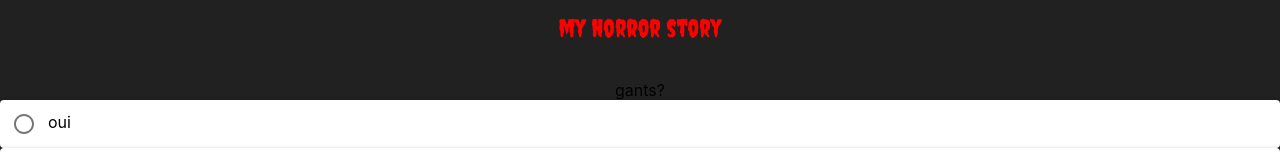
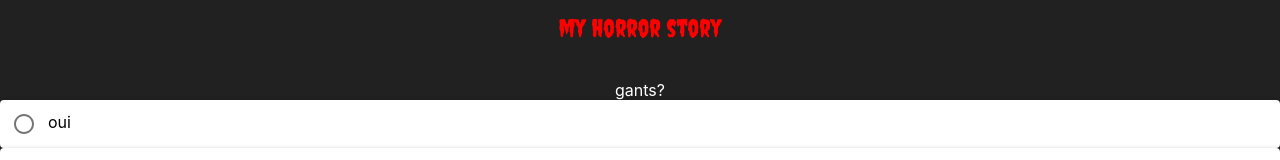
Before and after one commit to Chopin85/Hackathon, a React (Create React App) app: page / in a window 1280 px wide. Both pictures are taken after a click on the button "Start Game". Shown: the top 160 px of the page. Built offline with nearby package versions, Linux system fonts and the light colour scheme.

Commit message:
Mise a jour Reponse white color

```diff
--- a/src/components/Reponse.js
+++ b/src/components/Reponse.js
@@ -23,7 +23,7 @@ class Reponse extends Component {
     render() {
         return (
             <div>
-            <p style={{display: 'flex', justifyContent: 'center'}} >{this.props.question.question}</p>
+            <p style={{color: "White", display: 'flex', justifyContent: 'center'}} >{this.props.question.question}</p>
             {/* {this.props.question.ansewers.map((x, index) =>
             <button key={index} onClick={() => this.verifyReponse(index, 1)}>
               {x}
```
